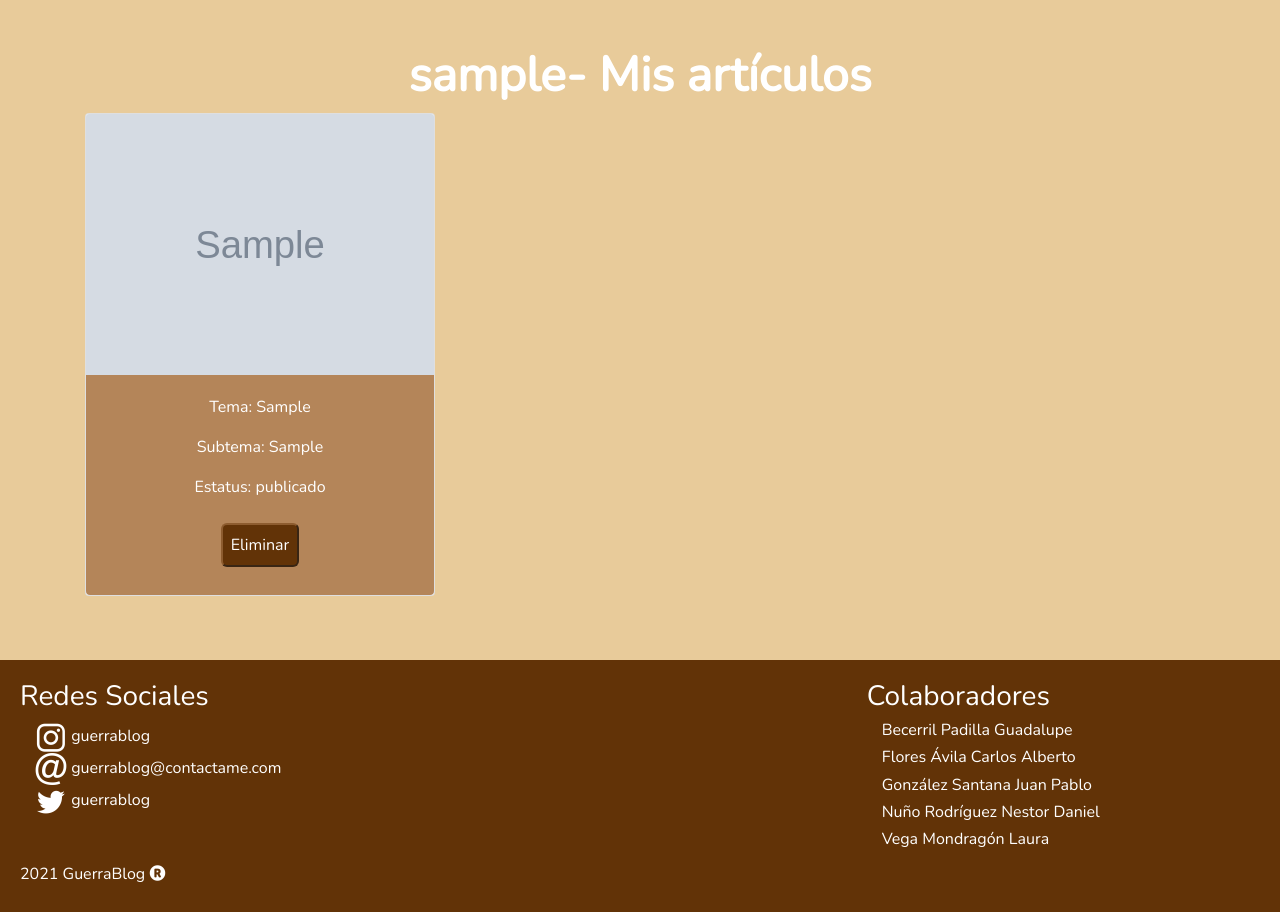
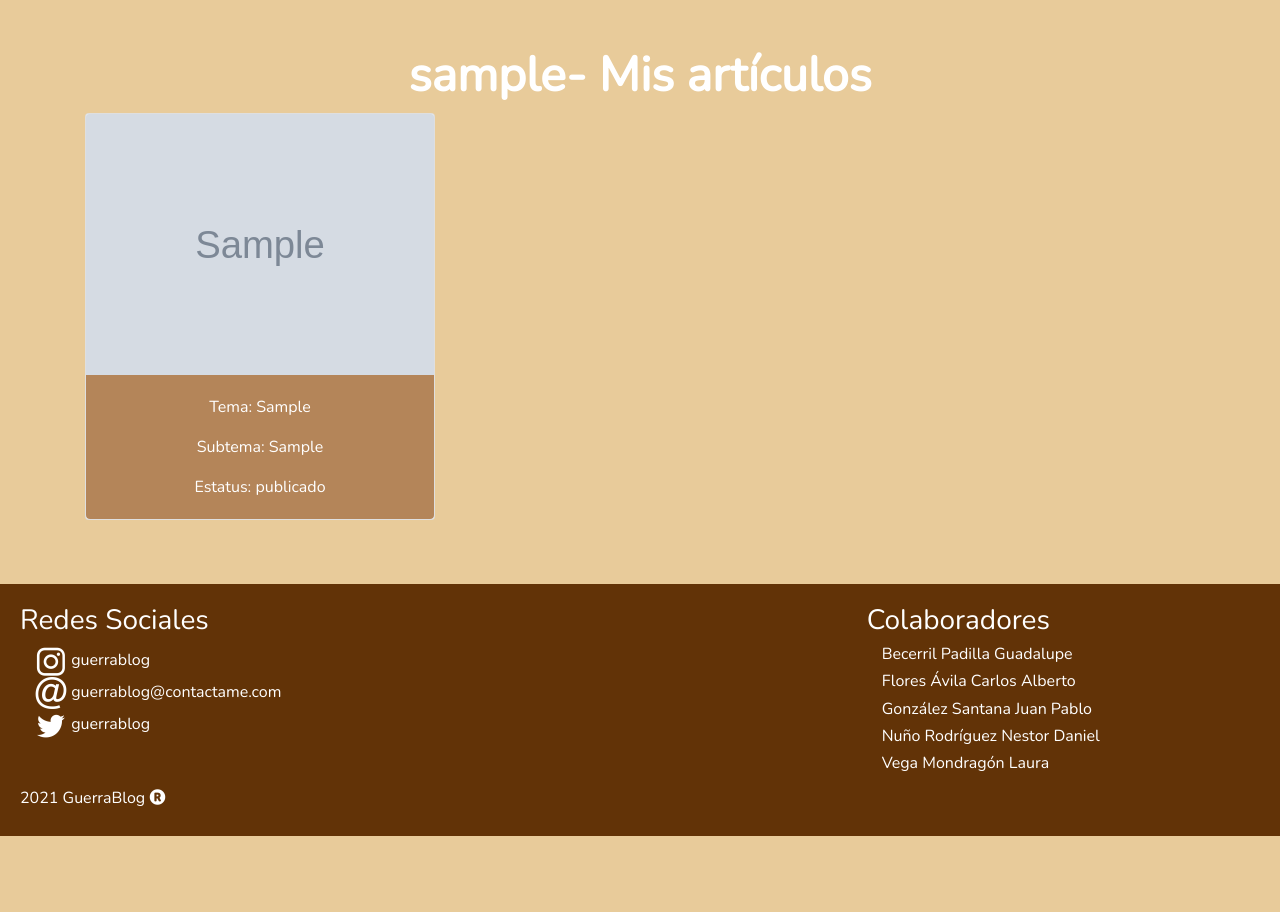
Before and after one commit to LauraVeM1/ProyectoPrograWeb, a PHP site: page /articulosEscritor.php in a window 1280 px wide. Shown: the part 152-1064 px from the top of the page. After the commit the page ends 988 px from the top, so only its background shows below. Run offline with PHP 8.4, Linux system fonts and the light colour scheme; the visitor is signed in with stand-in values (Sample User, id 1); tables that the repository leaves empty or names only in its code hold one stand-in row (values such as "Sample post"); grey boxes marked "Sample" are stand-in pictures; some libraries are stand-ins or nearby versions.

Commit message:
Se mueve el estilo de los articulos

```diff
--- a/articulosEscritor.php
+++ b/articulosEscritor.php
@@ -21,8 +21,6 @@
     <h1 class="titulos"><?php echo $_SESSION["user"]; ?>- Mis artículos</h1>
     <div class="container">
         <div class="row text-center">
-            <div class="col-md-4 mb-3">
-                <div class="card" >
                 <?php
                         include "includes/dbcon.php";
                         $query_pag_data = "SELECT * FROM articulo WHERE id_autor = ".$idusu." ";
@@ -34,6 +32,8 @@
                             $estatus = $row['estatus'];
                             $img = $row['imagen'];
                     ?>
+                    <div class="col-md-4 mb-3">
+                <div class="card" >
                             <img class="card-img-top" src="<?php echo $img; ?>" alt="IMG-CARD">
                             <div class="card-body">
                                 <p class="card-text text-center">Tema: <?php echo $tema; ?></p>
@@ -42,10 +42,10 @@
 
                     <?php if($estatus == 'publicado'){
                             ?>
-                                <form action="delete.php" name="delform" method="$_POST" style="display: inline;">
-                                <button id="pub" name="delet" onclick="pregunta()" class="btn-brown" value="<?php echo $id_art; ?>">Eliminar</button>
-                                </form>
+
                             </div>
+                            </div>
+            </div>
                             <?php
                             }else{
                             ?>
@@ -59,11 +59,12 @@
                                 <button id="del" name="delet" onclick="preguntaDel()" class="btn-brown" value="<?php echo $id_art; ?>">Eliminar</button>
                                 </form>
                             </div>
+                            </div>
+            </div>
                             <?php
                             }
                         } ?>
-                </div>
-            </div>
+
         </div>
     </div>
 </div>
```
